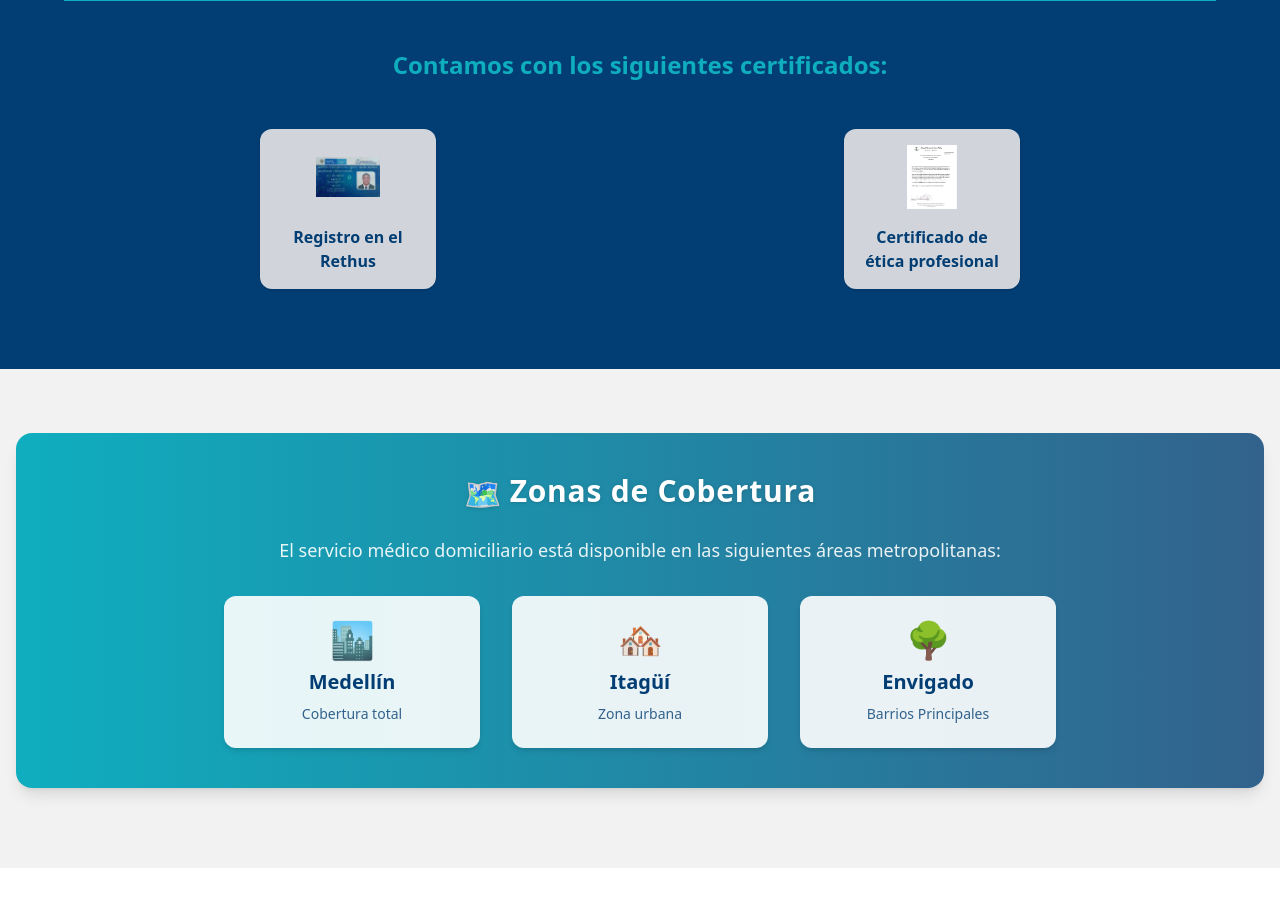
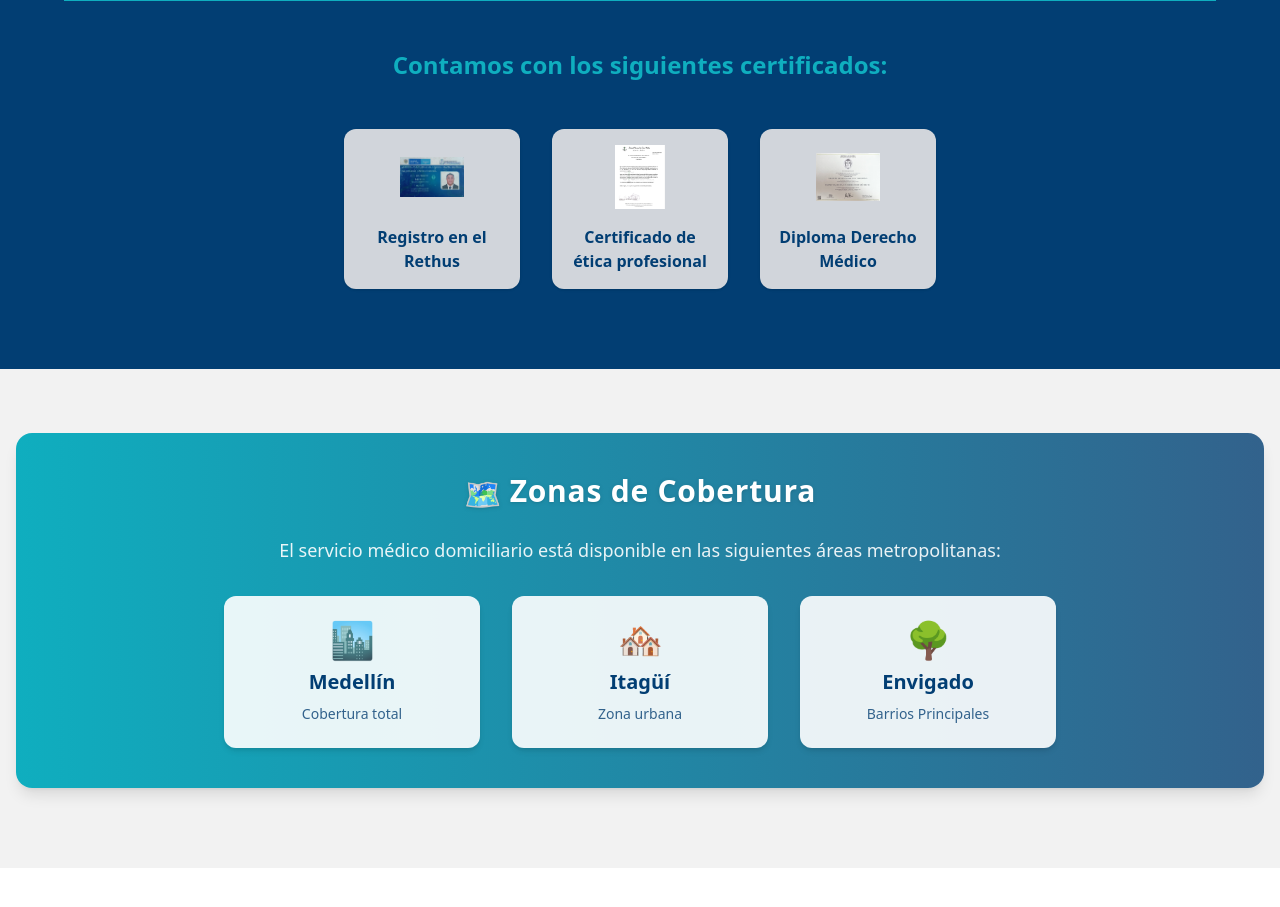
Before and after one commit to diegoandres2143/consultorio-medico, a React (Vite) app: page / in a window 1280 px wide. Shown: the part 2340-3247 px from the top of the page. Built offline with nearby package versions, Linux system fonts and the light colour scheme.

Commit message:
Se añade diploma derecho médico

```diff
--- a/src/App.tsx
+++ b/src/App.tsx
@@ -464,10 +464,13 @@ function App() {
               <h3 className="text-2xl font-semibold mb-8 text-center text-[#0FAEBF]">
                 Contamos con los siguientes certificados:
               </h3>
-              <div className="mt-12 grid grid-cols-2 gap-4 justify-center items-center">
+
+              {/* Contenedor modificado para centrar y espaciar 3 elementos */}
+              <div className="mt-12 flex flex-wrap justify-center gap-6 md:gap-8 items-start">
+
                 {/* Card Certificado RETUS */}
                 <div
-                  className="flex flex-col justify-center items-center rounded-xl shadow p-4 w-44 bg-gray-300 mx-auto cursor-pointer hover:scale-105 transition"
+                  className="flex flex-col justify-center items-center rounded-xl shadow p-4 w-44 bg-gray-300 cursor-pointer hover:scale-105 transition"
                   onClick={() => setCertModal({ src: "/RETUS.png", alt: "Certificado RETUS" })}
                 >
                   <img
@@ -478,9 +481,10 @@ function App() {
                   />
                   <h3 className="text-s font-semibold text-[#023E73] mt-2 text-center">Registro en el Rethus</h3>
                 </div>
+
                 {/* Card Certificado Ética */}
                 <div
-                  className="flex flex-col justify-center items-center rounded-xl shadow p-4 w-44 bg-gray-300 mx-auto cursor-pointer hover:scale-105 transition"
+                  className="flex flex-col justify-center items-center rounded-xl shadow p-4 w-44 bg-gray-300 cursor-pointer hover:scale-105 transition"
                   onClick={() => setCertModal({ src: "/etica.png", alt: "Certificado de ética profesional" })}
                 >
                   <img
@@ -491,6 +495,21 @@ function App() {
                   />
                   <h3 className="text-s font-semibold text-[#023E73] mt-2 text-center">Certificado de ética profesional</h3>
                 </div>
+
+                {/* NUEVO Card Certificado Derecho Médico */}
+                <div
+                  className="flex flex-col justify-center items-center rounded-xl shadow p-4 w-44 bg-gray-300 cursor-pointer hover:scale-105 transition"
+                  onClick={() => setCertModal({ src: "/diploma-derecho.png", alt: "Diploma Derecho Médico" })}
+                >
+                  <img
+                    src="/derechoMedico.png"
+                    alt="Diploma Derecho Médico"
+                    className="w-16 h-16 object-contain rounded mb-2 mx-auto"
+                    style={{ border: "none" }}
+                  />
+                  <h3 className="text-s font-semibold text-[#023E73] mt-2 text-center">Diploma Derecho Médico</h3>
+                </div>
+
                 {/* Modal para imagen ampliada de certificado */}
                 {certModal && (
                   <div className="fixed inset-0 bg-black bg-opacity-60 flex items-center justify-center z-50" onClick={() => setCertModal(null)}>
```
Also changed, not shown: public/derechoMedico.png (added).
